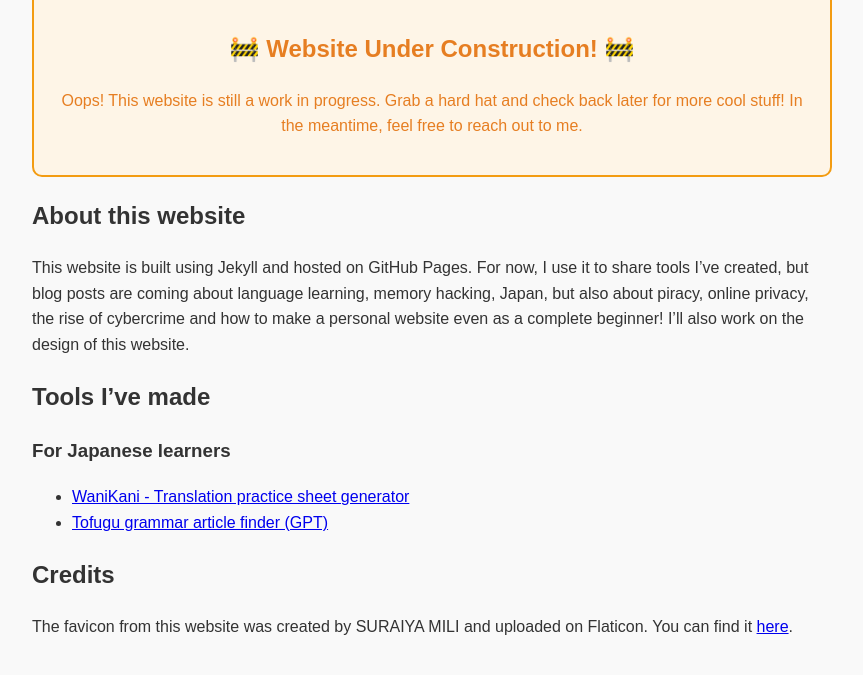
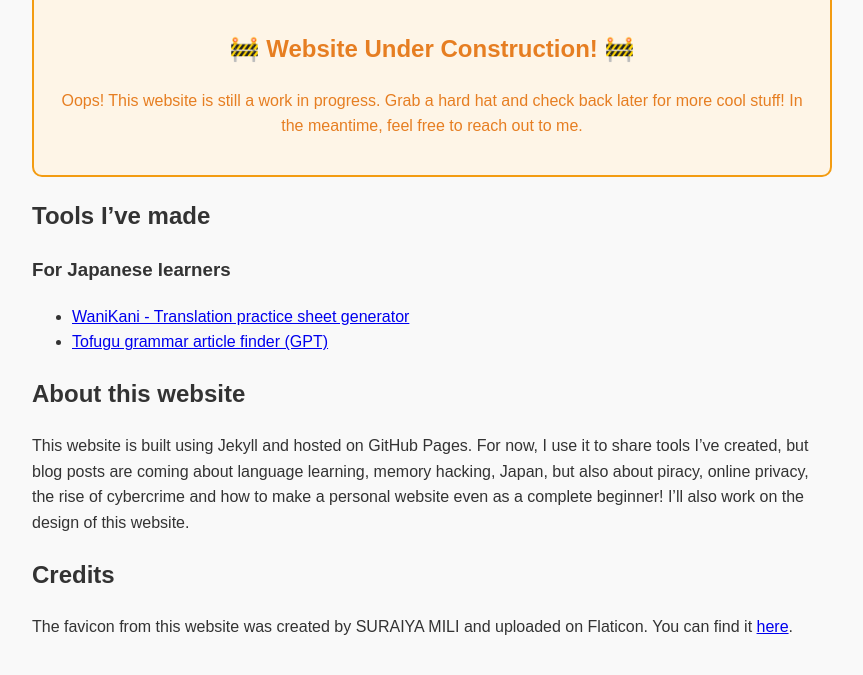
Before and after one commit to maximedrouhin/maximedrouhin.github.io, a Jekyll site: the page built from index.md, in a window 1280 px wide. Shown: the part 496-1171 px from the top of the page, without its empty margins (208-1071 px from the left). Built offline with Jekyll 4.4.1, drawn with Linux system fonts in a browser that asks for light colours.

Commit message:
Put "About this website" towards the end

```diff
--- a/index.md
+++ b/index.md
@@ -20,16 +20,17 @@
     <p>Oops! This website is still a work in progress. Grab a hard hat and check back later for more cool stuff! In the meantime, feel free to reach out to me.</p>
 </div>
 
+## Tools I've made
+
+### For Japanese learners
+
+- [WaniKani - Translation practice sheet generator](/tools/translation-practice-sheet-generator/)
+- [Tofugu grammar article finder (GPT)](/tools/grammar-article-finder/)
+
 ## About this website
 
 This website is built using Jekyll and hosted on GitHub Pages. For now, I use it to share tools I've created, but blog posts are coming about language learning, memory hacking, Japan, but also about piracy, online privacy, the rise of cybercrime and how to make a personal website even as a complete beginner! I'll also work on the design of this website.
 
-## Tools I've made
-
-### For Japanese learners
-- [WaniKani - Translation practice sheet generator](/tools/translation-practice-sheet-generator/)
-- [Tofugu grammar article finder (GPT)](/tools/grammar-article-finder/)
-
 ## Credits
 
 The favicon from this website was created by SURAIYA MILI and uploaded on Flaticon. You can find it <a href="https://www.flaticon.com/free-icons/wink" title="wink icon">here</a>.
```
